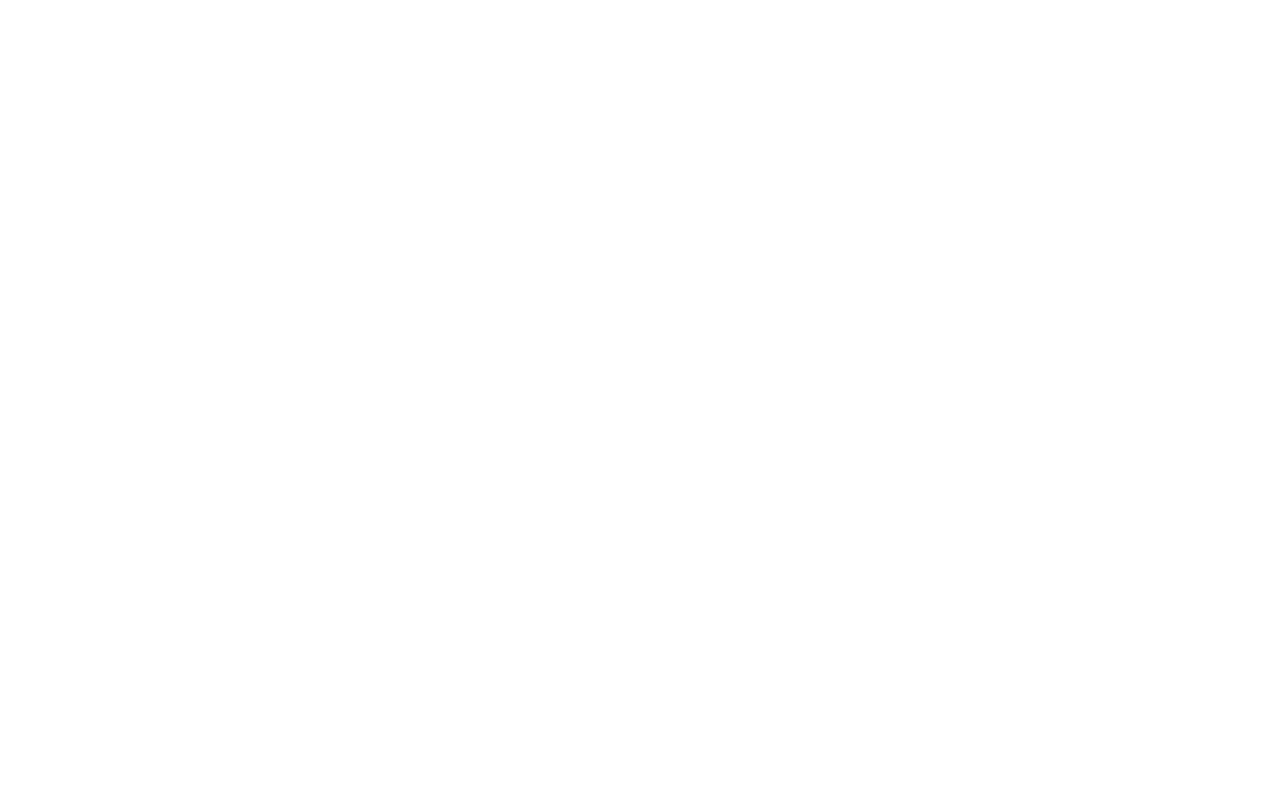
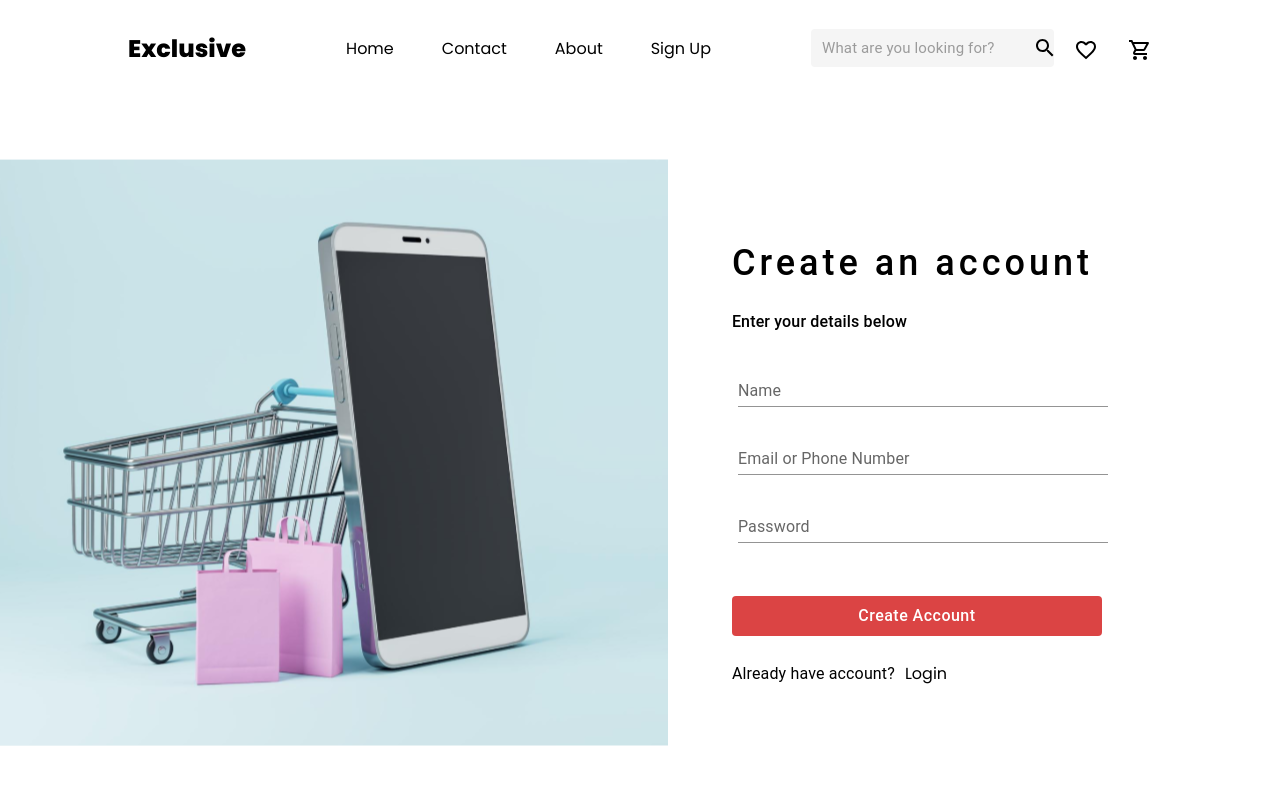
Before and after one commit to NameFarhan/Ecommerce-Store, a React (Vite) app: page /signup in a window 1280 px wide. Before the commit this address had no page. Shown: the top 800 px of the page. Built offline with nearby package versions, Linux system fonts and the light colour scheme.

Commit message:
Signup page going

```diff
--- a/src/App.jsx
+++ b/src/App.jsx
@@ -5,6 +5,8 @@
 import About from './Pages/About'
 import Wishlist from './Pages/Wishlist'
 import Cart from './Pages/Cart'
+import SignUp from './Pages/SignUp'
+import Login from './Pages/Login'
 const App = () => {
   return (
 <BrowserRouter>
@@ -14,6 +16,8 @@
   <Route path='/about' element={<About/>}/>
   <Route path='/wishlist' element={<Wishlist/>}/>
   <Route path='/cart' element={<Cart/>}/>
+  <Route path='/signup' element={<SignUp/>}/>
+  <Route path='/login' element={<Login/>}/>
     </Routes>
 </BrowserRouter>
   )
--- a/src/Components/Navbar.jsx
+++ b/src/Components/Navbar.jsx
@@ -123,7 +123,7 @@
   </Link>
   <Link
     component={RouterLink}
-    to="/"
+    to="/signup"
     sx={{
       position: 'relative',
       color: '#000',
--- /dev/null
+++ b/src/Components/SignUpLogin.jsx
@@ -0,0 +1,102 @@
+import Box from "@mui/material/Box";
+import { Link } from "@mui/material";
+import Grid from "@mui/material/Grid";
+import Typography from "@mui/material/Typography";
+import Signupimage from "../Images/signup.svg";
+import BasicTextFields from "../Mui-Components/SignUpTextField";
+import TextButtons from "../Mui-Components/CreateAccountButton";
+import { Link as RouterLink } from "react-router-dom";
+const SignUpLogin = () => {
+  return (
+    <Box sx={{ padding: "60px 135px 60px 0" }}>
+      <Grid container>
+        <Grid item xs={7}>
+          <Box sx={{ width: "100%", height: "100%" }}>
+            <Box
+              component="img"
+              sx={{
+                height: "100%",
+                width: "100%",
+              }}
+              alt="Signup image"
+              src={Signupimage}
+            />
+          </Box>
+        </Grid>
+
+        <Grid item xs={5}>
+          <Box
+            sx={{ height: "80%", display: "inline-block", padding: "10vh 5vw" }}
+          >
+            <Box>
+              <Typography
+                sx={{
+                  fontSize: "36px",
+                  fontWeight: "500",
+                  marginBottom: "20px",
+                  letterSpacing: "4px",
+                }}
+              >
+                Create an account
+              </Typography>
+              <Typography sx={{ fontSize: "16px", fontWeight: "500" }}>
+                Enter your details below
+              </Typography>
+              <Box sx={{ position: "relative", bottom: "5px" }}>
+                <BasicTextFields />
+              </Box>
+            </Box>
+
+            <Box sx={{ position: "relative", top: "170px" }}>
+              <TextButtons />
+              <Box
+                sx={{
+                  display: "flex",
+                  alignItems: "center",
+                  position: "relative",
+                  top: "25px",
+                }}
+              >
+                <Typography sx={{ fontSize: "16px" }}>
+                  Already have account?
+                </Typography>
+                <Link
+      to="/login"
+      component={RouterLink}
+    sx={{
+      position: 'relative',
+      left:'10px',
+      color: '#000',
+      fontSize: '16px',
+      textDecoration: 'none',
+      fontWeight: '400',
+      '&::after': {
+        content: '""',
+        position: 'absolute',
+        width: '100%',
+        height: '2px',
+        backgroundColor: 'gray',
+        left: 0,
+        bottom: '-4px',
+        transform: 'scaleX(0)',
+        transition: 'transform 0.3s ease-in-out',
+        transformOrigin: 'bottom right',
+      },
+      '&:hover::after': {
+        transform: 'scaleX(1)',
+        transformOrigin: 'bottom left',
+      },
+    }}
+  >
+    Login
+  </Link>
+              </Box>
+            </Box>
+          </Box>
+        </Grid>
+      </Grid>
+    </Box>
+  );
+};
+
+export default SignUpLogin;
--- /dev/null
+++ b/src/Mui-Components/CreateAccountButton.jsx
@@ -0,0 +1,15 @@
+
+
+import * as React from 'react';
+import Button from '@mui/material/Button';
+
+export default function TextButtons() {
+  return (
+      <Button sx={{boxShadow:'0',margin:'0',textTransform:'none',fontSize:'16px',backgroundColor:'#DB4444',display:'flex',justifyContent:'center',
+        '&:hover':{
+          backgroundColor:'#DB4444',
+          boxShadow:'0'
+        }
+      }} href="#text-buttons" variant='contained'>Create Account</Button>
+  );
+}
--- /dev/null
+++ b/src/Mui-Components/SignUpTextField.jsx
@@ -0,0 +1,73 @@
+
+
+
+import * as React from 'react';
+import Box from '@mui/material/Box';
+import TextField from '@mui/material/TextField';
+import { useState } from 'react';
+
+
+export default function BasicTextFields() {
+
+
+  const [name, setName] = useState('')
+  const [email, setEmail] = useState('')
+  const [pass, setPass] = useState('')
+
+const handleNameInput = (e) =>{
+  setName(e.target.value)
+}
+
+const handleEmailInput = (e) =>{
+  setEmail(e.target.value)
+}
+
+
+const handlePassInput = (e) =>{
+  setPass(e.target.value)
+}
+
+
+
+  return (
+    <>
+    <Box sx={{width:'370px',height:'32px',margin:'20px 0 40px 0',position:'relative',right:'4px'}}>
+    <Box
+      component="form"
+      sx={{
+        '& > :not(style)': {margin:'10px 10px', width: '100%',height:'100%' },
+      }}
+      noValidate
+      autoComplete="off"
+    >
+      <TextField onChange={handleNameInput} value={name} id="standard-basic" type='text' label="Name" variant="standard" />
+    </Box>
+
+    {/* 2nd */}
+
+    <Box
+      component="form"
+      sx={{
+        '& > :not(style)': {margin:'10px 10px', width: '100%',height:'100%' },
+      }}
+      noValidate
+      autoComplete="off"
+    >
+      <TextField onChange={handleEmailInput} value={email} id="standard-basic" type='email' label="Email or Phone Number" variant="standard" />
+    </Box>
+
+  {/* 3rd  */}
+  <Box
+      component="form"
+      sx={{
+        '& > :not(style)': {margin:'10px 10px', width: '100%',height:'100%' },
+      }}
+      noValidate
+      autoComplete="off"
+    >
+      <TextField onChange={handlePassInput} value={pass} id="standard-basic" label="Password" type='password' variant="standard" />
+    </Box>
+</Box>
+</>
+  );
+}
--- a/src/Pages/Home.jsx
+++ b/src/Pages/Home.jsx
@@ -1,3 +1,4 @@
+import { Typography } from "@mui/material"
 import Footer from "../Components/Footer"
 import Navbar from "../Components/Navbar"
 
@@ -9,6 +10,7 @@
   return (
     <>
     <Navbar/>
+    <Typography>Home</Typography>
     <Footer/>
       </>
 )
--- /dev/null
+++ b/src/Pages/Login.jsx
@@ -0,0 +1,11 @@
+
+
+import React from 'react'
+
+const Login = () => {
+  return (
+    <div>Login</div>
+  )
+}
+
+export default Login
--- /dev/null
+++ b/src/Pages/SignUp.jsx
@@ -0,0 +1,17 @@
+
+
+import React from 'react'
+import Navbar from '../Components/Navbar'
+import Footer from '../Components/Footer'
+import SignUpLogin from '../Components/SignUpLogin'
+const SignUp = () => {
+  return (
+    <>
+    <Navbar/>
+    <SignUpLogin/>
+    <Footer/>
+    </>
+  )
+}
+
+export default SignUp
```
Also changed, not shown: src/Images/signup.svg (added).
